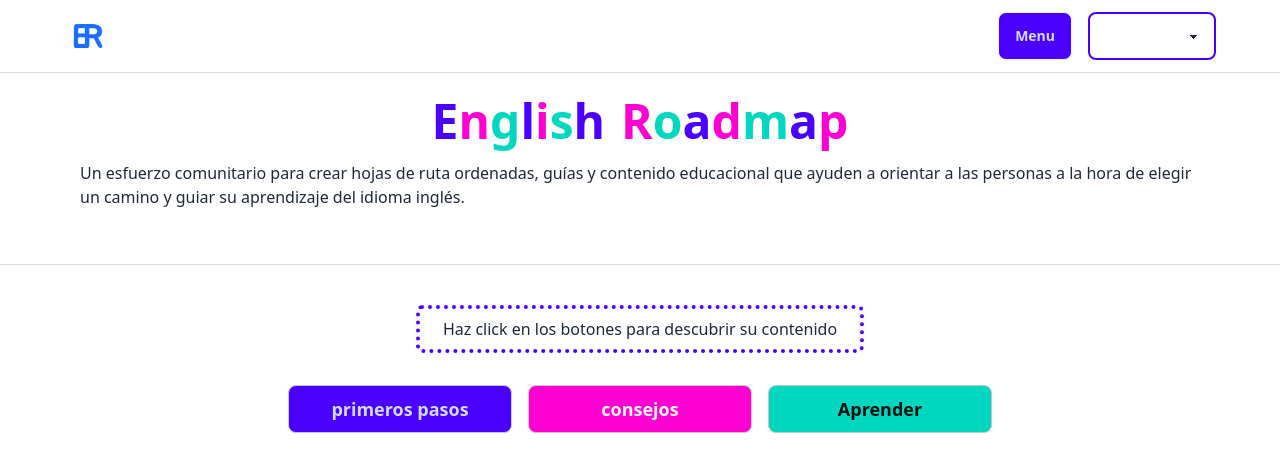
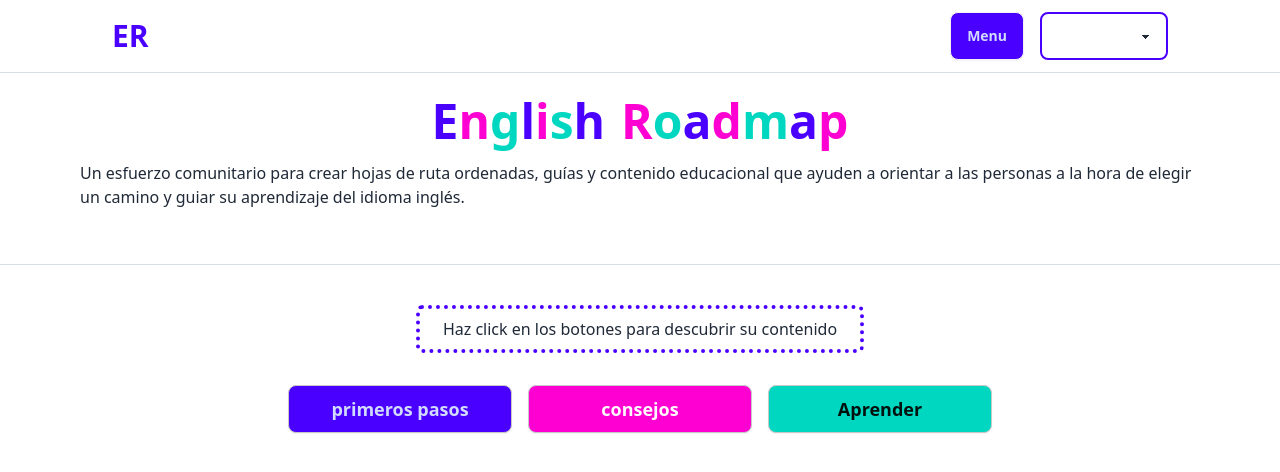
Before and after one commit to manufer24/englishroadmap, a Nuxt app: page / in a window 1280 px wide. Shown: the top 472 px of the page. Built offline with nearby package versions, Linux system fonts and the light colour scheme.

Commit message:
logo updated

```diff
--- a/layouts/MainLayout.vue
+++ b/layouts/MainLayout.vue
@@ -1,7 +1,10 @@
 <template>
-    <header class="container mx-auto navbar flex justify-between lg:px-16 border-b border-neutral-content">
-        <nuxt-link to="/">
-            <img class="w-12 h-10 cursor-pointer hover:scale-110 sm:transition-transform" src="/icon-512x512.png" alt="English Roadmap logo">
+    <header class="container mx-auto navbar flex justify-between lg:px-28 border-b border-neutral-content">
+        <nuxt-link
+            class="font-bold text-3xl text-primary"
+            to="/"
+        >
+            ER
         </nuxt-link>
         <nav class="flex justify-end ">
             <div class="dropdown dropdown-bottom dropdown-end mr-3">
```
